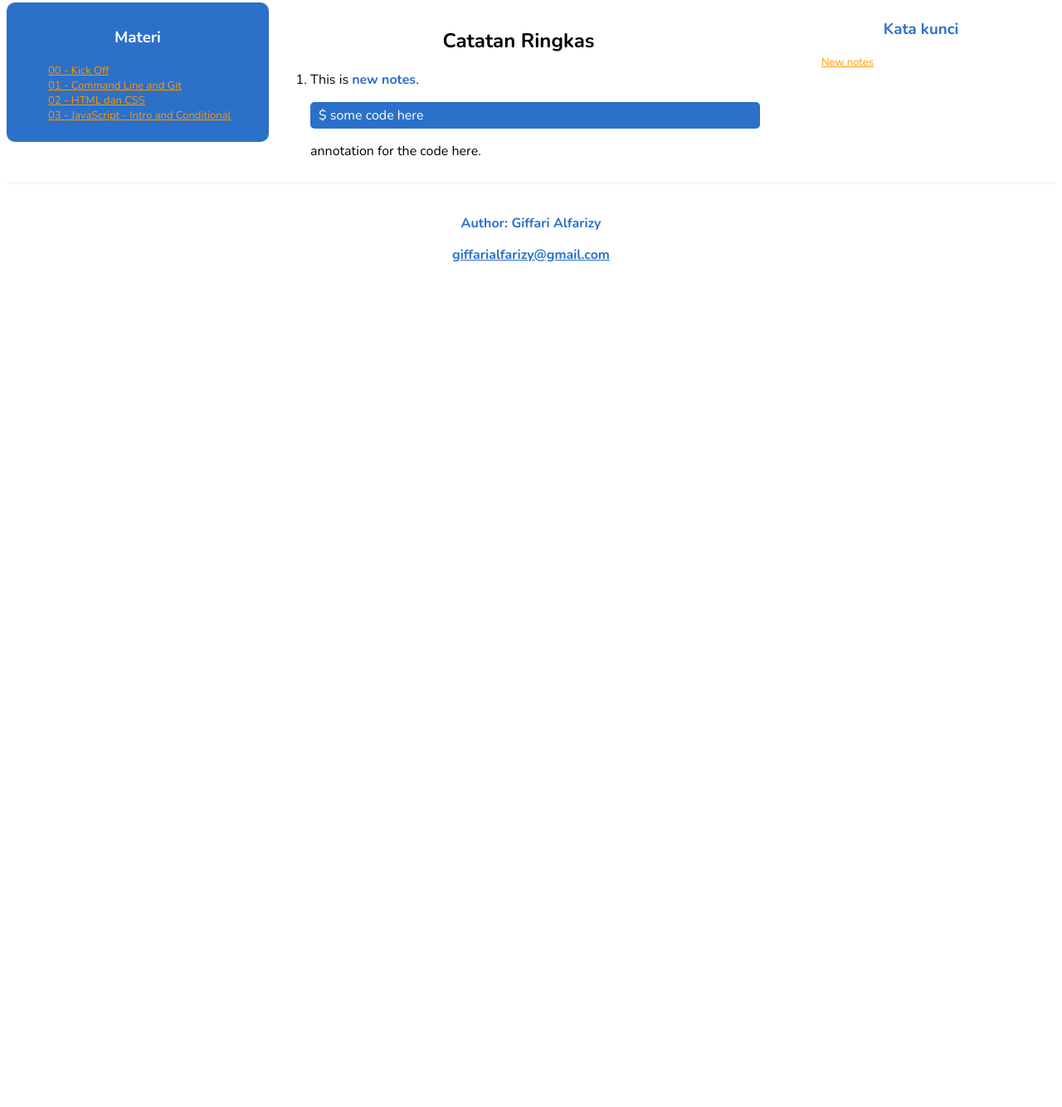
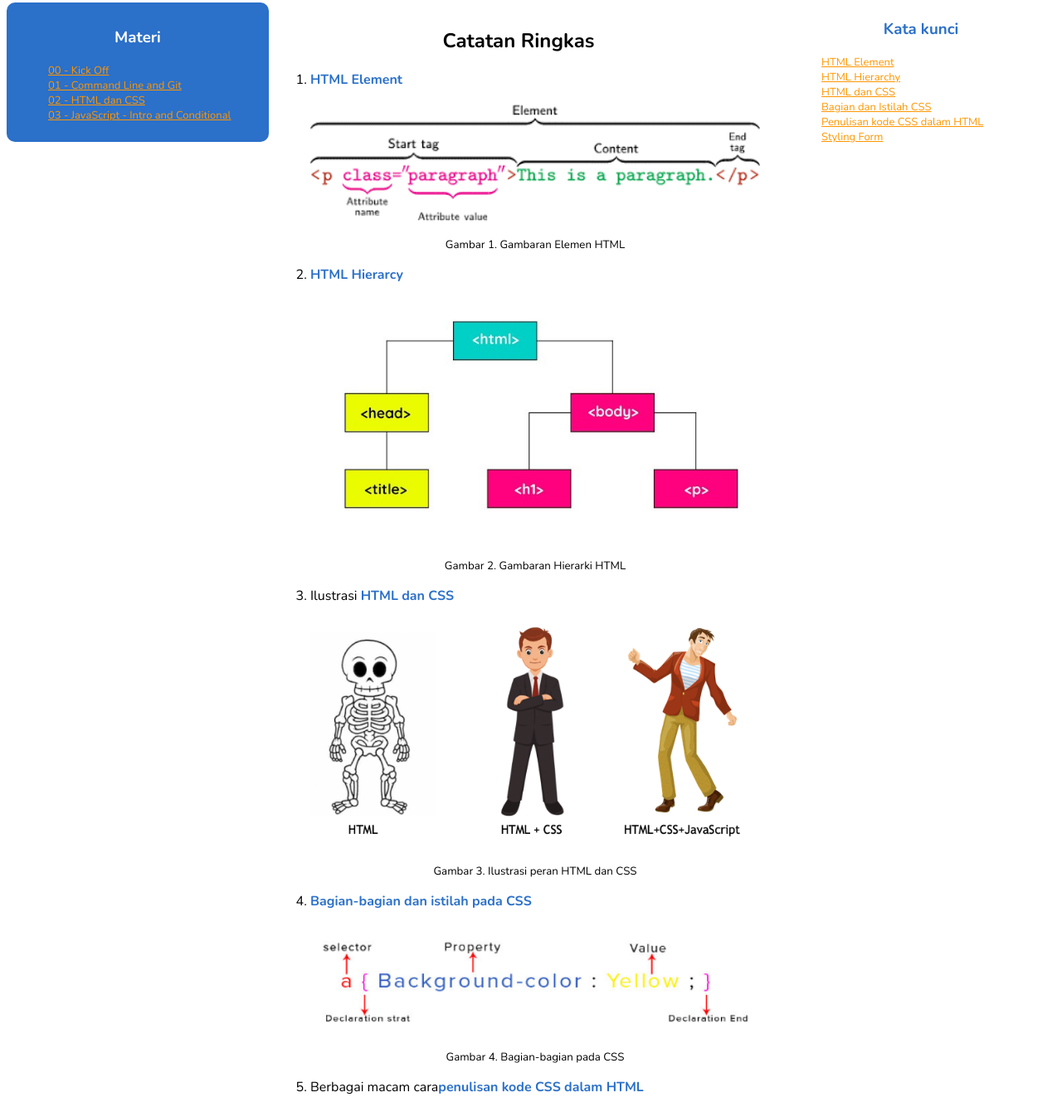
Before and after one commit to giffarialfarizy/catatan-react-sanbercode, a plain HTML site: page 02_170821_selasa_html-dan-css.html in a window 1280 px wide. Shown: the part 121-1455 px from the top of the page at 83% size. Before the commit the page ends 800 px from the top, so only its background shows below. Drawn offline with nearby package versions, Linux system fonts and the light colour scheme.

Commit message:
tambahan file yang lupa di-add

```diff
--- a/02_170821_selasa_html-dan-css.html
+++ b/02_170821_selasa_html-dan-css.html
@@ -40,11 +40,55 @@
       <div class="catatan">
         <h2>Catatan Ringkas</h2>
         <ol type="1">
-          <li id="note-baru">
-            <p>This is <span class="penting">new notes</span>.</p>
-            <p class="code">$ some code here</p>
-            <p>annotation for the code here.</p>
+          <li id="html-element">
+            <p><span class="penting">HTML Element</span></p>
+            <p>
+              <img src="./img/02_html-element.png" alt="HTML Element" style="width: 100%" />
+              <figcaption>Gambar 1. Gambaran Elemen HTML</figcaption>
+            </p>
           </li>
+          <li id="html-hierarchy">
+            <p><span class="penting">HTML Hierarcy</span></p>
+            <p>
+              <img src="./img/03_html-hierarchy.jpg" alt="HTML Hierarchy" style="width: 100%" />
+              <figcaption>Gambar 2. Gambaran Hierarki HTML</figcaption>
+            </p>
+          </li>
+          <li id="html-css-illustration">
+            <p>Ilustrasi <span class="penting">HTML dan CSS</span></p>
+            <p>
+              <img src="./img/04_html-css-illustration.png" alt="HTML and CSS Illustration" style="width: 100%" />
+              <figcaption>Gambar 3. Ilustrasi peran HTML dan CSS</figcaption>
+            </p>
+          </li>
+          <li id="css-part">
+            <p><span class="penting">Bagian-bagian dan istilah pada CSS</span></p>
+            <p>
+              <img src="./img/05_css-part.png" alt="CSS Part" style="width: 100%" />
+              <figcaption>Gambar 4. Bagian-bagian pada CSS</figcaption>
+            </p>
+          </li>
+          <li id="css-in-html">
+            <p>Berbagai macam cara<span class="penting">penulisan kode CSS dalam HTML</span></p>
+            <ol type="a">
+              <li>
+                Inline CSS
+                <img src="img/06_inline-css.png" alt="Inline CSS" style="width: 50%" />
+                <figcaption>Gambar 5. Inline CSS</figcaption>
+              </li>
+              <li>
+                Internal CSS
+                <img src="img/07_internal-css.png" alt="Internal CSS" style="width: 100%" />
+                <figcaption>Gambar 6. Internal CSS</figcaption>
+              </li>
+              <li>
+                External CSS
+                <img src="img/08_external-css.png" alt="External CSS" style="width: 100%" />
+                <figcaption>Gambar 7. External CSS</figcaption>
+              </li>
+            </ol>
+          </li>
+          <li id="styling-form"><span class="penting">Styling form</span>: <a href="https://www.sanwebe.com/2014/08/css-html-forms-designs" target="_blank">link</a></li>
         </ol>
       </div>
       <!-- end of Catatan -->
@@ -54,7 +98,22 @@
         <h3>Kata kunci</h3>
         <ul>
           <li>
-            <a href="#note-baru">New notes</a>
+            <a href="#html-element">HTML Element</a>
+          </li>
+          <li>
+            <a href="#html-hierarchy">HTML Hierarchy</a>
+          </li>
+          <li>
+            <a href="#html-css-illustration">HTML dan CSS</a>
+          </li>
+          <li>
+            <a href="#css-part">Bagian dan Istilah CSS</a>
+          </li>
+          <li>
+            <a href="#css-in-html">Penulisan kode CSS dalam HTML</a>
+          </li>
+          <li>
+            <a href="#styling-form">Styling Form</a>
           </li>
         </ul>
       </div>
```
Also changed, not shown: img/02_html-element.png (added), img/03_html-hierarchy.jpg (added), img/04_html-css-illustration.png (added), img/05_css-part.png (added), img/06_inline-css.png (added), img/07_internal-css.png (added), img/08_external-css.png (added).
